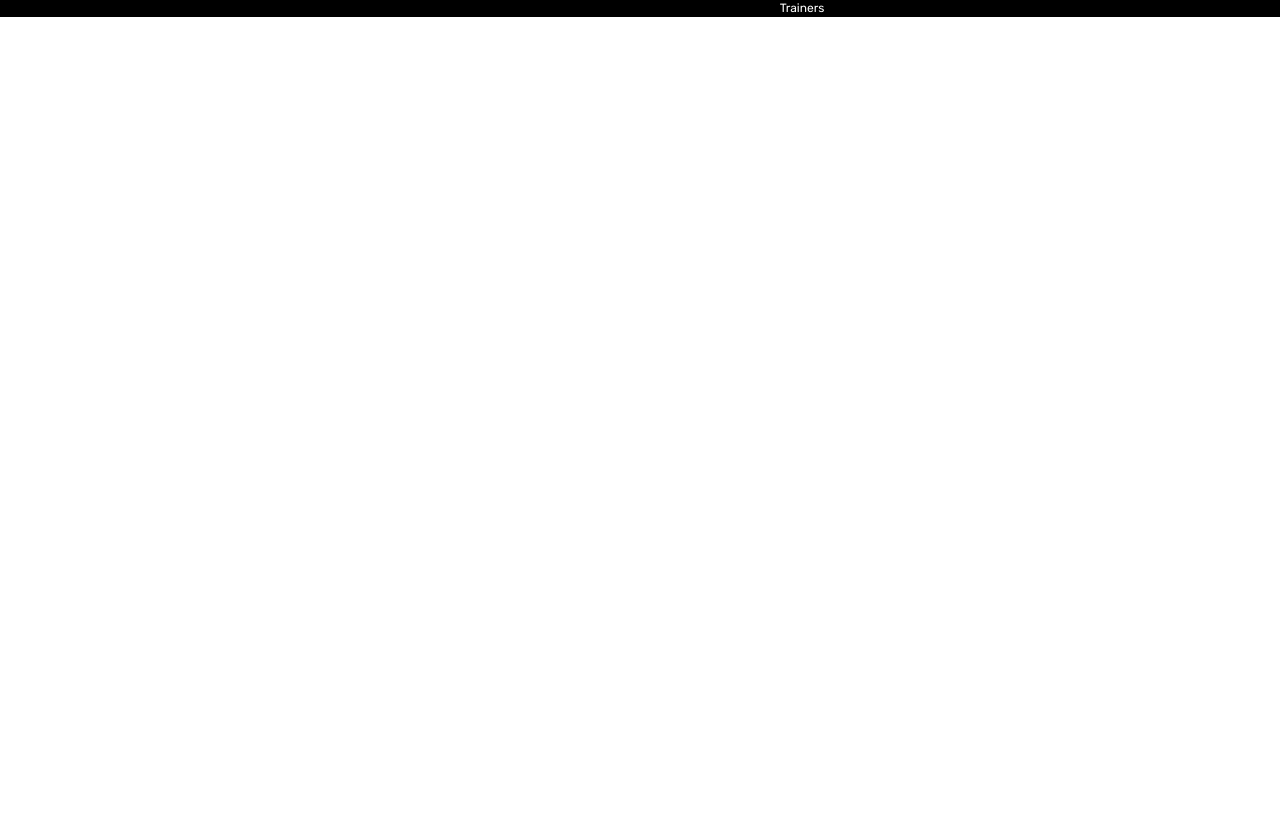
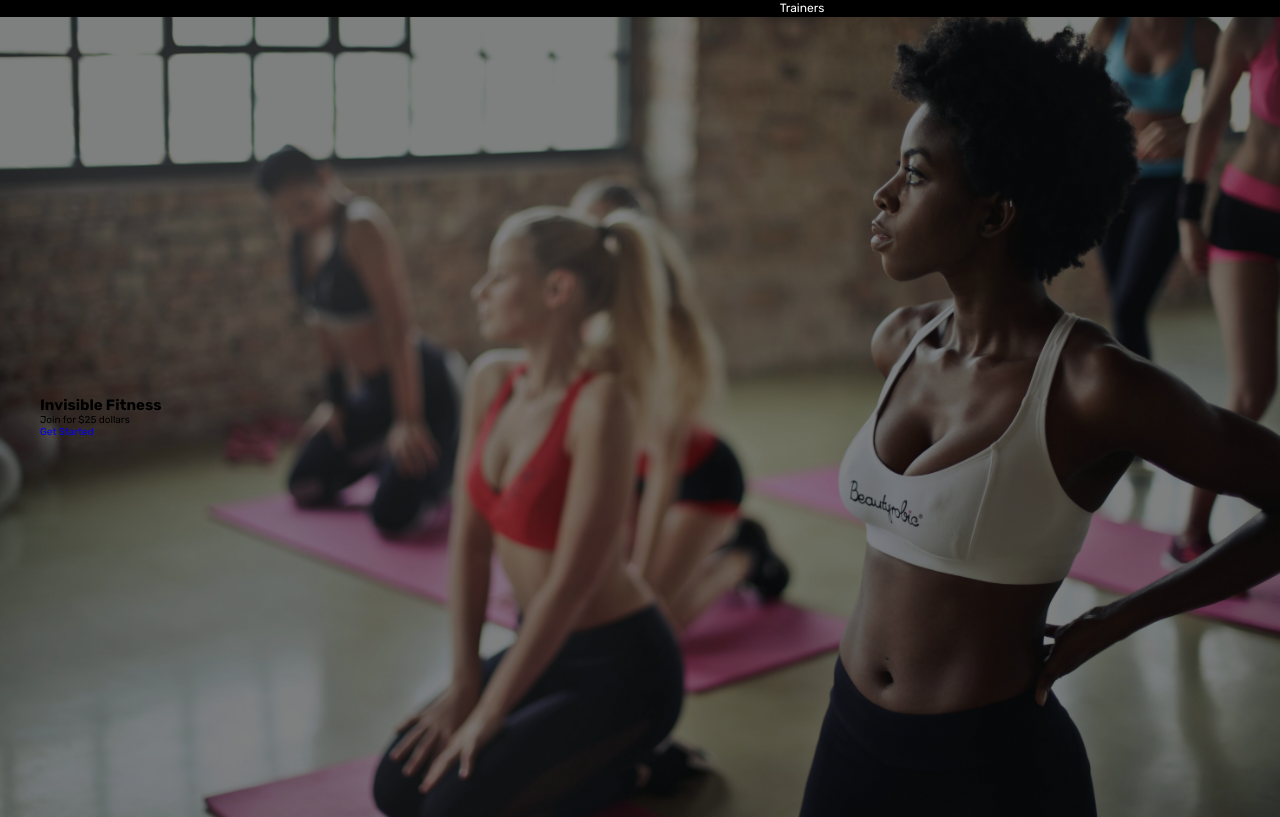
Before and after one commit to Christiano0407/Website-Responsive_Animation, a website: page src/html/index.html in a window 1280 px wide. Shown: the part 43-860 px from the top of the page. Before the commit the page ends 800 px from the top, so only its background shows below. Drawn offline with Linux system fonts and the light colour scheme; a web font is replaced by a local one.

Commit message:
two-site

```diff
--- a/src/css/mediaQueries/media1.css
+++ b/src/css/mediaQueries/media1.css
@@ -48,7 +48,7 @@
     top: -1000px;
 }
 .navBar__menu.active {
-    top: 9%;
+    top: 12%;
     opacity: 1;
     z-index: 99;
     height: 100vh;
--- a/src/css/style.css
+++ b/src/css/style.css
@@ -69,3 +69,16 @@ body {
 .navBar__link:hover {
     color: var(--clr-complement1);
 }
+
+      /* ====Hero Section==== */
+.hero {
+    background:linear-gradient(to right, rgba(0, 0, 0, 0.5), rgba(0, 0, 0, 0.5)),url(../assets/img/bruce-mars-pFyKRmDiWEA-unsplash.jpg);
+    background-position: center;
+    background-repeat: no-repeat;
+    background-size: cover;
+    height: 100vh;
+    padding: 0.5rem calc((100vw - 1200px) / 2);
+    display: flex;
+    justify-content: flex-start;
+    align-items: center;
+}
--- a/src/html/index.html
+++ b/src/html/index.html
@@ -38,7 +38,13 @@
     </header>
 
     <main>
-        <section></section>
+        <section class="hero">
+            <div class="hero__container">
+                <h1>Invisible Fitness</h1>
+                <p>Join for $25 dollars</p>
+                <a href="#" class="button">Get Started</a>
+            </div>
+        </section>
     </main>
 
     <footer></footer>
```
Also changed, not shown: README.md.
